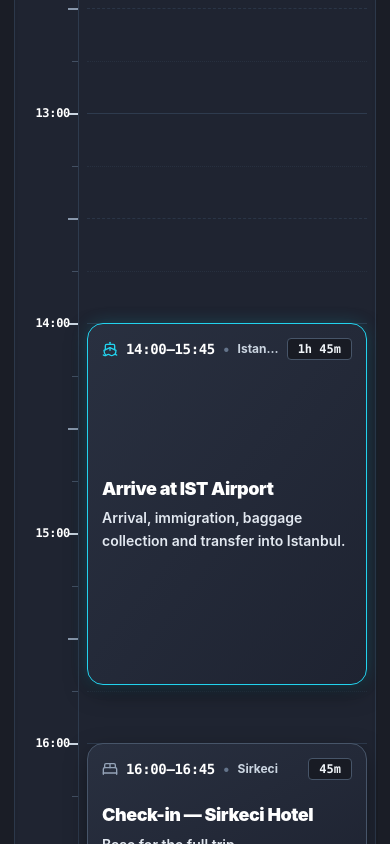
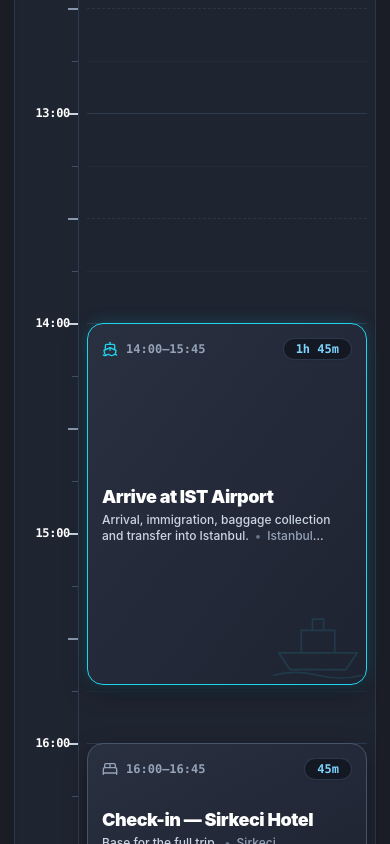
Before and after one commit to ozlphrt/istanbul-trip-guide, a React (Vite) app: page / in a window 390 px wide. Shown: the part 1156-2000 px from the top of the page. Built offline with nearby package versions, Linux system fonts and the light colour scheme; no server answers.

Commit message:
feat: implement Concept 1 watermarked calendar bands with glowing outlines and simple title + description/location

```diff
--- a/src/components/EventCard.tsx
+++ b/src/components/EventCard.tsx
@@ -17,18 +17,18 @@
 
 interface EventCardProps {
   event: ItineraryEvent;
+  isSelected: boolean;
   onSelect: (event: ItineraryEvent) => void;
-  isSelected?: boolean;
   leftOffset?: string;
   width?: string;
 }
 
 export const EventCard: React.FC<EventCardProps> = ({
   event,
+  isSelected,
   onSelect,
-  isSelected = false,
   leftOffset = '0%',
-  width = '100%'
+  width = '100%',
 }) => {
   // Use simulated times if "Running Late" is active, otherwise normal times
   const effectiveStartMinutes = event.simulatedStartMinutes !== undefined
@@ -40,35 +40,84 @@
 
   const getTypeIcon = (type: EventType) => {
     switch (type) {
-      case 'visit': return <Landmark className="w-4 h-4 text-sky-400 shrink-0" />;
-      case 'food': return <Utensils className="w-4 h-4 text-rose-400 shrink-0" />;
-      case 'drink': return <Wine className="w-4 h-4 text-amber-300 shrink-0" />;
-      case 'walk': return <Footprints className="w-4 h-4 text-emerald-400 shrink-0" />;
-      case 'transport': return <Ship className="w-4 h-4 text-cyan-400 shrink-0" />;
-      case 'concert': return <Music className="w-4 h-4 text-indigo-400 shrink-0" />;
-      case 'rest': return <BedDouble className="w-4 h-4 text-slate-400 shrink-0" />;
-      case 'optional': return <HelpCircle className="w-4 h-4 text-slate-400 shrink-0" />;
-      default: return <Landmark className="w-4 h-4 text-sky-400 shrink-0" />;
+      case 'visit': return <Landmark className="w-4 h-4 sm:w-5 sm:h-5 text-sky-400 shrink-0" />;
+      case 'food': return <Utensils className="w-4 h-4 sm:w-5 sm:h-5 text-rose-400 shrink-0" />;
+      case 'drink': return <Wine className="w-4 h-4 sm:w-5 sm:h-5 text-amber-300 shrink-0" />;
+      case 'walk': return <Footprints className="w-4 h-4 sm:w-5 sm:h-5 text-emerald-400 shrink-0" />;
+      case 'transport': return <Ship className="w-4 h-4 sm:w-5 sm:h-5 text-cyan-400 shrink-0" />;
+      case 'concert': return <Music className="w-4 h-4 sm:w-5 sm:h-5 text-indigo-400 shrink-0" />;
+      case 'rest': return <BedDouble className="w-4 h-4 sm:w-5 sm:h-5 text-slate-400 shrink-0" />;
+      case 'optional': return <HelpCircle className="w-4 h-4 sm:w-5 sm:h-5 text-slate-400 shrink-0" />;
+      default: return <Landmark className="w-4 h-4 sm:w-5 sm:h-5 text-sky-400 shrink-0" />;
     }
   };
 
   const getTypeBorderClass = (type: EventType) => {
     switch (type) {
-      case 'visit': return 'border-sky-500 shadow-[0_0_18px_-4px_rgba(56,189,248,0.35),0_8px_24px_-4px_rgba(0,0,0,0.5)] hover:border-sky-400';
-      case 'food': return 'border-rose-500 shadow-[0_0_18px_-4px_rgba(244,63,94,0.35),0_8px_24px_-4px_rgba(0,0,0,0.5)] hover:border-rose-400';
-      case 'drink': return 'border-amber-400 shadow-[0_0_18px_-4px_rgba(251,191,36,0.35),0_8px_24px_-4px_rgba(0,0,0,0.5)] hover:border-amber-300';
-      case 'walk': return 'border-emerald-500 shadow-[0_0_18px_-4px_rgba(16,185,129,0.35),0_8px_24px_-4px_rgba(0,0,0,0.5)] hover:border-emerald-400';
-      case 'transport': return 'border-cyan-400 shadow-[0_0_18px_-4px_rgba(34,211,238,0.35),0_8px_24px_-4px_rgba(0,0,0,0.5)] hover:border-cyan-300';
-      case 'concert': return 'border-indigo-400 shadow-[0_0_18px_-4px_rgba(129,140,248,0.35),0_8px_24px_-4px_rgba(0,0,0,0.5)] hover:border-indigo-300';
+      case 'visit': return 'border-sky-500 shadow-[0_0_18px_-3px_rgba(56,189,248,0.3),0_8px_24px_-4px_rgba(0,0,0,0.5)] hover:border-sky-400';
+      case 'food': return 'border-rose-500 shadow-[0_0_18px_-3px_rgba(244,63,94,0.3),0_8px_24px_-4px_rgba(0,0,0,0.5)] hover:border-rose-400';
+      case 'drink': return 'border-amber-400 shadow-[0_0_18px_-3px_rgba(251,191,36,0.3),0_8px_24px_-4px_rgba(0,0,0,0.5)] hover:border-amber-300';
+      case 'walk': return 'border-emerald-500 shadow-[0_0_18px_-3px_rgba(16,185,129,0.3),0_8px_24px_-4px_rgba(0,0,0,0.5)] hover:border-emerald-400';
+      case 'transport': return 'border-cyan-400 shadow-[0_0_18px_-3px_rgba(34,211,238,0.3),0_8px_24px_-4px_rgba(0,0,0,0.5)] hover:border-cyan-300';
+      case 'concert': return 'border-indigo-400 shadow-[0_0_18px_-3px_rgba(129,140,248,0.3),0_8px_24px_-4px_rgba(0,0,0,0.5)] hover:border-indigo-300';
       case 'rest': return 'border-slate-600 shadow-[0_8px_24px_-4px_rgba(0,0,0,0.5)] hover:border-slate-500';
       case 'optional': return 'border-slate-600 shadow-[0_8px_24px_-4px_rgba(0,0,0,0.5)] hover:border-slate-500';
-      default: return 'border-sky-500 shadow-[0_0_18px_-4px_rgba(56,189,248,0.35),0_8px_24px_-4px_rgba(0,0,0,0.5)] hover:border-sky-400';
+      default: return 'border-sky-500 shadow-[0_0_18px_-3px_rgba(56,189,248,0.3),0_8px_24px_-4px_rgba(0,0,0,0.5)] hover:border-sky-400';
+    }
+  };
+
+  const getWatermarkSvg = (type: EventType) => {
+    switch (type) {
+      case 'visit':
+        return (
+          <svg className="absolute -right-2 -bottom-2 w-28 h-28 text-sky-400/[0.12] pointer-events-none stroke-current" viewBox="0 0 100 100" fill="none" strokeWidth="1.5">
+            <path d="M10 90 L90 90 M25 90 L25 40 L30 35 L30 90 M70 90 L70 35 L75 40 L75 90 M30 75 C30 50 70 50 70 75 Z M50 50 L50 35 M48 35 L52 35 M50 35 L50 30 C50 28 52 28 52 26 C52 24 50 24 50 22" />
+          </svg>
+        );
+      case 'food':
+        return (
+          <svg className="absolute -right-2 -bottom-2 w-24 h-24 text-rose-400/[0.12] pointer-events-none stroke-current" viewBox="0 0 100 100" fill="none" strokeWidth="1.5">
+            <circle cx="50" cy="50" r="35" />
+            <path d="M40 30 L40 65 M35 30 L35 45 L45 45 L45 30 M60 30 L60 65 M60 40 C65 40 68 35 68 30 L60 30" />
+          </svg>
+        );
+      case 'drink':
+        return (
+          <svg className="absolute -right-2 -bottom-2 w-24 h-24 text-amber-400/[0.12] pointer-events-none stroke-current" viewBox="0 0 100 100" fill="none" strokeWidth="1.5">
+            <path d="M30 35 L70 35 L60 70 L40 70 Z M50 70 L50 85 M35 85 L65 85" />
+          </svg>
+        );
+      case 'walk':
+        return (
+          <svg className="absolute -right-2 -bottom-2 w-24 h-24 text-emerald-400/[0.12] pointer-events-none stroke-current" viewBox="0 0 100 100" fill="none" strokeWidth="1.5">
+            <path d="M20 70 Q50 30 80 70 M30 85 Q60 45 90 85 M10 50 Q40 20 70 50" />
+          </svg>
+        );
+      case 'transport':
+        return (
+          <svg className="absolute -right-2 -bottom-2 w-28 h-28 text-cyan-400/[0.12] pointer-events-none stroke-current" viewBox="0 0 100 100" fill="none" strokeWidth="1.5">
+            <path d="M15 65 L85 65 L75 80 L25 80 Z M35 65 L35 45 L65 45 L65 65 M45 45 L45 35 L55 35 L55 45 M10 85 Q30 80 50 85 T90 85" />
+          </svg>
+        );
+      case 'concert':
+        return (
+          <svg className="absolute -right-2 -bottom-2 w-24 h-24 text-indigo-400/[0.12] pointer-events-none stroke-current" viewBox="0 0 100 100" fill="none" strokeWidth="1.5">
+            <circle cx="35" cy="65" r="10" />
+            <circle cx="65" cy="55" r="10" />
+            <path d="M45 65 L45 30 L75 20 L75 55 M45 40 L75 30" />
+          </svg>
+        );
+      default:
+        return null;
     }
   };
 
   const isCompact = heightPx < 70;
   const isMedium = heightPx >= 70 && heightPx < 115;
   const isTall = heightPx >= 115;
+
+  const locationShort = event.location ? event.location.split(',')[0].trim() : '';
+  const subtitle = event.what || event.why || '';
 
   return (
     <div
@@ -91,9 +140,12 @@
           : 'z-10'
       } ${event.hasCollisionWithFixed ? 'ring-2 ring-rose-500 animate-pulse' : ''}`}
     >
+      {/* Subtle Architectural / Category Watermark Background */}
+      {getWatermarkSvg(event.type)}
+
       {/* 1. Compact View (< 70px: 15–25 min stops) */}
       {isCompact ? (
-        <div className="flex flex-col justify-between h-full">
+        <div className="flex flex-col justify-between h-full relative z-10">
           <div className="flex items-center justify-between gap-2 min-w-0">
             <div className="flex items-center gap-2 min-w-0 truncate">
               {getTypeIcon(event.type)}
@@ -102,115 +154,97 @@
               </h3>
             </div>
             <div className="flex items-center gap-1.5 shrink-0">
-              <span className="text-xs sm:text-sm font-black px-2.5 py-0.5 rounded bg-[#181b24] border border-slate-600 text-slate-100 font-mono">
+              <span className="text-xs font-bold px-2.5 py-0.5 rounded-full bg-[#131722]/90 border border-slate-700/80 text-sky-300 font-mono">
                 {formatDuration(event.durationMinutes)}
               </span>
             </div>
           </div>
 
-          <div className="flex items-center gap-2 text-xs sm:text-sm font-bold text-slate-300 pt-0.5 truncate">
+          <div className="flex items-center gap-2 text-xs sm:text-sm font-semibold text-slate-300 pt-0.5 truncate">
             <span className="font-mono text-white font-black shrink-0">
               {formatEventTime(event.startTime)}–{formatEventTime(event.endTime)}
             </span>
-            {event.location && (
+            {locationShort && (
               <>
                 <span className="text-slate-500">•</span>
-                <span className="truncate text-slate-300 font-bold">
-                  {event.location.split(',')[0]}
+                <span className="truncate text-slate-300 font-semibold">
+                  {locationShort}
                 </span>
               </>
             )}
           </div>
         </div>
       ) : (
-        /* 2. Standard & Tall View (>= 70px) */
-        <>
-          {/* Top Header Row: Icon, Time Range, Location & Duration Badge */}
-          <div className="flex items-center justify-between gap-2 text-sm sm:text-base font-bold leading-none">
-            <div className="flex items-center gap-2 min-w-0 truncate">
+        /* 2. Standard & Tall View (>= 70px) — Concept 1 Style */
+        <div className="flex flex-col justify-between h-full relative z-10">
+          {/* Top Header Row: Icon on Left, Duration Pill & Badges on Right */}
+          <div className="flex items-center justify-between gap-2 leading-none">
+            <div className="flex items-center gap-2 min-w-0">
               {getTypeIcon(event.type)}
-
-              {/* Time */}
-              <span className="font-black tracking-tight text-white shrink-0 font-mono text-sm sm:text-base">
-                {event.isSimulatedShifted && event.simulatedStartTime ? (
-                  <span className="flex items-center gap-1.5">
-                    <span className="line-through text-slate-500 text-xs sm:text-sm">
-                      {formatEventTime(event.startTime)}
-                    </span>
-                    <span className="text-indigo-300 font-black">
-                      {formatEventTime(event.simulatedStartTime)}
-                    </span>
-                  </span>
-                ) : (
-                  <span>
-                    {formatEventTime(event.startTime)}–{formatEventTime(event.endTime)}
-                  </span>
-                )}
+              <span className="text-xs font-mono font-bold text-slate-400">
+                {formatEventTime(event.startTime)}–{formatEventTime(event.endTime)}
               </span>
-
-              {/* Location moved right next to start-finish time */}
-              {event.location && (
-                <>
-                  <span className="text-slate-500 shrink-0">•</span>
-                  <span className="truncate text-slate-300 font-bold text-xs sm:text-sm">
-                    {event.location.split(',')[0]}
-                  </span>
-                </>
-              )}
             </div>
 
-            {/* Right: Status, Reservation/Ticket & Duration Badges */}
+            {/* Right: Badges & Duration Pill */}
             <div className="flex items-center gap-1.5 shrink-0">
               {event.hasCollisionWithFixed && (
-                <span className="flex items-center gap-1 px-2 py-0.5 rounded bg-rose-500/20 text-rose-300 text-xs font-bold border border-rose-500/30">
-                  <AlertTriangle className="w-3.5 h-3.5" /> Conflict
+                <span className="flex items-center gap-1 px-2 py-0.5 rounded-full bg-rose-500/20 text-rose-300 text-xs font-bold border border-rose-500/30">
+                  <AlertTriangle className="w-3 h-3" /> Conflict
                 </span>
               )}
 
               {event.reservation && (
-                <span className="px-2 py-0.5 rounded bg-rose-500/20 text-rose-200 border border-rose-500/30 text-xs font-black shrink-0">
+                <span className="px-2 py-0.5 rounded-full bg-rose-500/20 text-rose-200 border border-rose-500/30 text-xs font-bold shrink-0">
                   Reserved
                 </span>
               )}
 
               {event.ticket && (
-                <span className="px-2 py-0.5 rounded bg-emerald-500/20 text-emerald-200 border border-emerald-500/30 text-xs font-black shrink-0">
+                <span className="px-2 py-0.5 rounded-full bg-emerald-500/20 text-emerald-200 border border-emerald-500/30 text-xs font-bold shrink-0">
                   Ticketed
                 </span>
               )}
 
-              {/* Duration Badge */}
-              <span className="text-xs sm:text-sm font-black px-2.5 py-0.5 rounded bg-[#181b24] border border-slate-600 text-slate-100 shrink-0 font-mono">
+              {/* Capsule Duration Pill */}
+              <span className="text-xs sm:text-sm font-bold px-3 py-0.5 rounded-full bg-[#131722]/90 border border-slate-700/80 text-sky-300 shrink-0 font-mono shadow-sm">
                 {formatDuration(event.durationMinutes)}
               </span>
 
               {event.status === 'done' && (
                 <span className="text-emerald-400">
-                  <CheckCircle className="w-5 h-5" />
+                  <CheckCircle className="w-4 h-4" />
                 </span>
               )}
 
               {event.status === 'skipped' && (
                 <span className="text-slate-500">
-                  <XCircle className="w-5 h-5" />
+                  <XCircle className="w-4 h-4" />
                 </span>
               )}
             </div>
           </div>
 
-          {/* Main Title & Details */}
+          {/* Main Title & Subtitle / Location */}
           <div className="my-auto py-1 min-w-0">
             <h3 className={`font-black tracking-tight leading-snug text-white ${isMedium ? 'text-base sm:text-lg line-clamp-1' : 'text-lg sm:text-xl line-clamp-2'}`}>
               {event.title}
             </h3>
 
-            {isTall && (event.what || event.why) && (
-              <p className="text-sm sm:text-base text-slate-200 line-clamp-2 mt-1.5 font-semibold leading-relaxed">
-                {event.what || event.why}
-              </p>
-            )}
+            {/* Simple Description & Location below (Concept 1 style) */}
+            <p className={`text-xs sm:text-sm text-slate-300 font-medium mt-0.5 ${isTall ? 'line-clamp-2' : 'line-clamp-1'}`}>
+              {subtitle ? (
+                <>
+                  <span>{subtitle}</span>
+                  {locationShort && <span className="text-slate-500 mx-1.5">•</span>}
+                  <span className="text-slate-400">{locationShort}</span>
+                </>
+              ) : (
+                <span>{locationShort}</span>
+              )}
+            </p>
           </div>
-        </>
+        </div>
       )}
     </div>
   );
```
